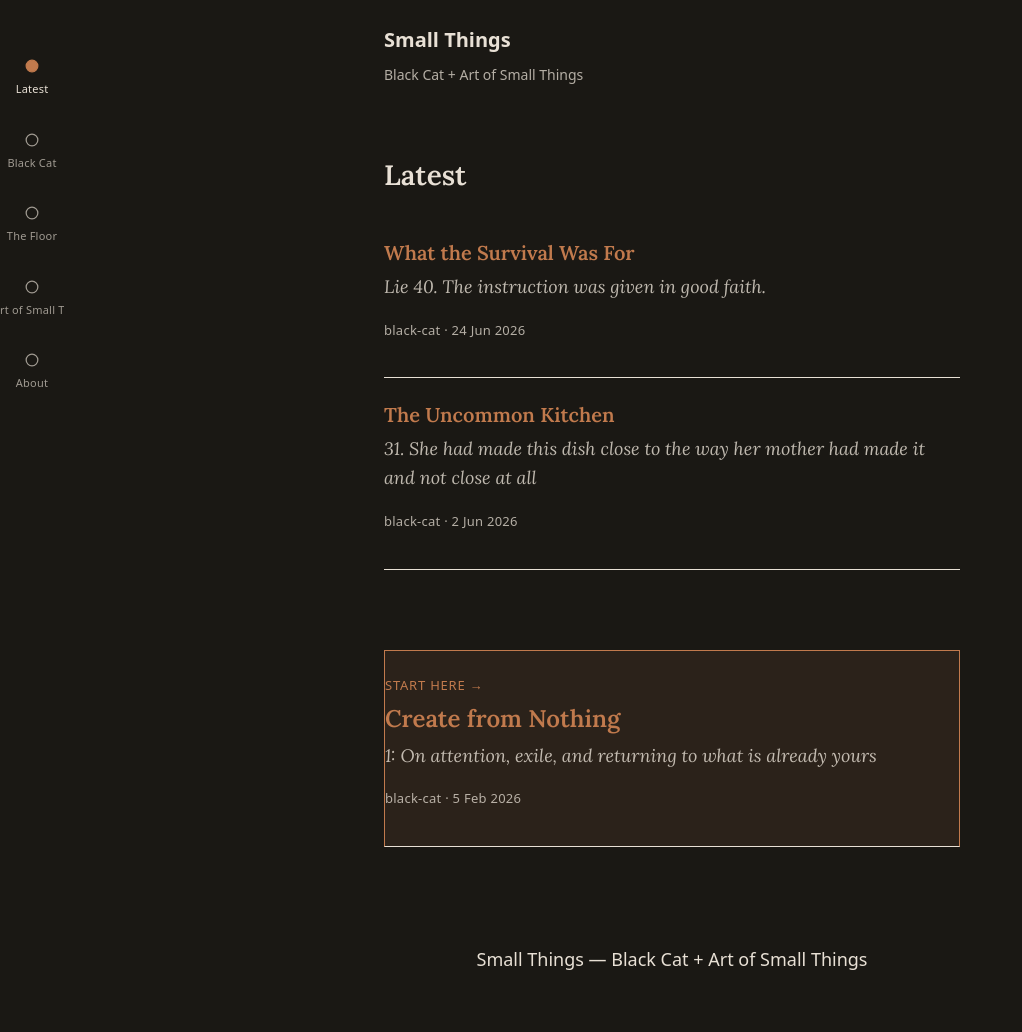
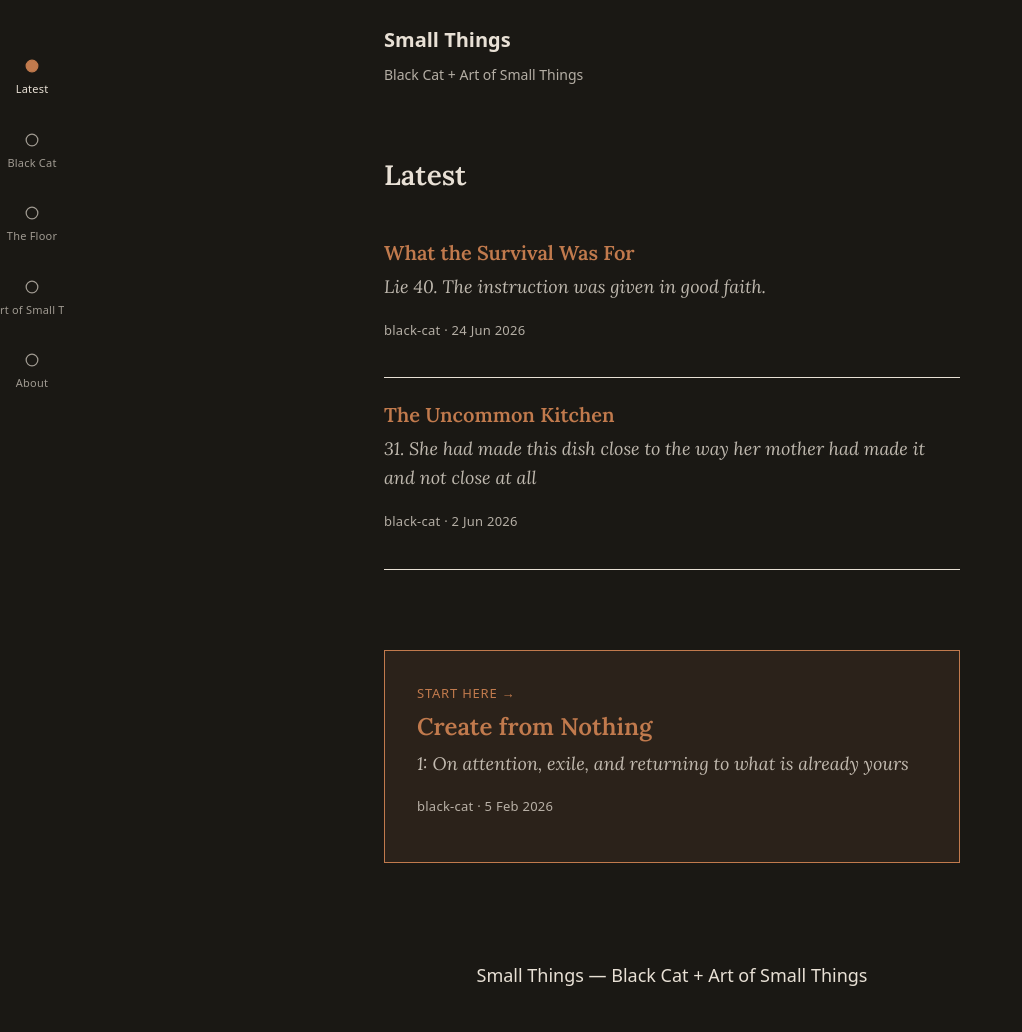
Before and after one commit to 2pix/small-things, a Jekyll site: the page built from index.html, in a window 1280 px wide. Shown: the whole page, without its empty margins (0-1022 px from the left). Built offline with Jekyll 4.4.1, drawn with Linux system fonts in a browser that asks for light colours.

Commit message:
Fix Start Here card padding: cascade order was wiping left/right padding
.post-card (padding: var(--space-3) 0, zero left/right) sat later in
the stylesheet than .post-card--start-here's padding rule, so it won
the cascade and silently zeroed the horizontal padding despite equal
specificity. Moved the start-here override after the base rule and
switched to a compound selector (.post-card.post-card--start-here) so
it can't be clobbered by source order again.

```diff
--- a/assets/css/style.css
+++ b/assets/css/style.css
@@ -116,16 +116,6 @@ a {
   padding: var(--space-4) 0;
 }
 
-.post-card--start-here {
-  border: 1px solid var(--color-accent);
-  background: color-mix(in srgb, var(--color-accent) 10%, transparent);
-  padding: var(--space-4);
-}
-
-.post-card--start-here .post-card__title {
-  font-size: 1.5rem;
-}
-
 main {
   max-width: 640px;
   margin: 0 auto;
@@ -200,6 +190,16 @@ main {
   border-bottom: 1px solid;
 }
 
+.post-card.post-card--start-here {
+  border: 1px solid var(--color-accent);
+  background: color-mix(in srgb, var(--color-accent) 10%, transparent);
+  padding: var(--space-4);
+}
+
+.post-card--start-here .post-card__title {
+  font-size: 1.5rem;
+}
+
 .post-card__title a {
   text-decoration: none;
 }
```
